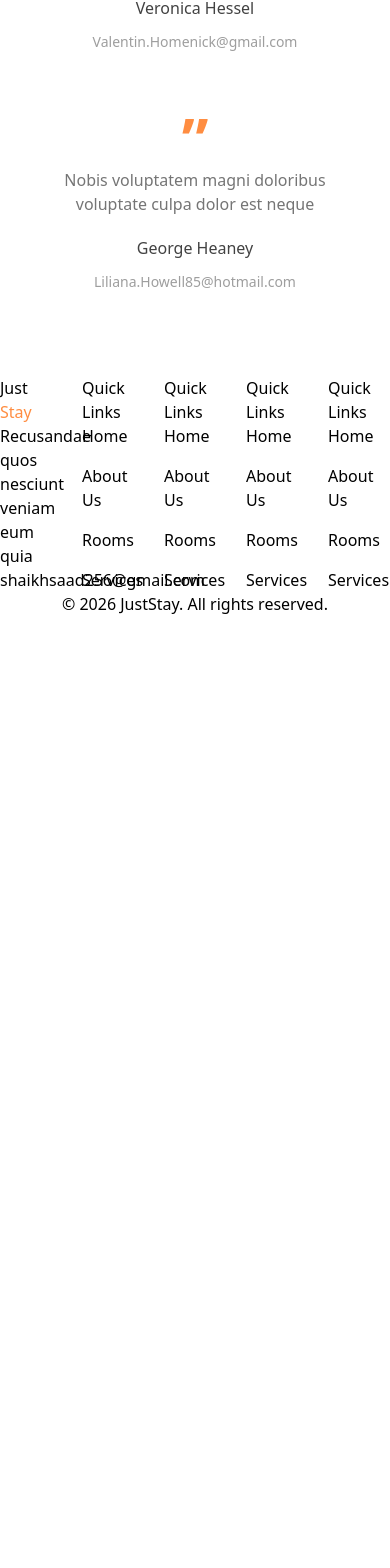
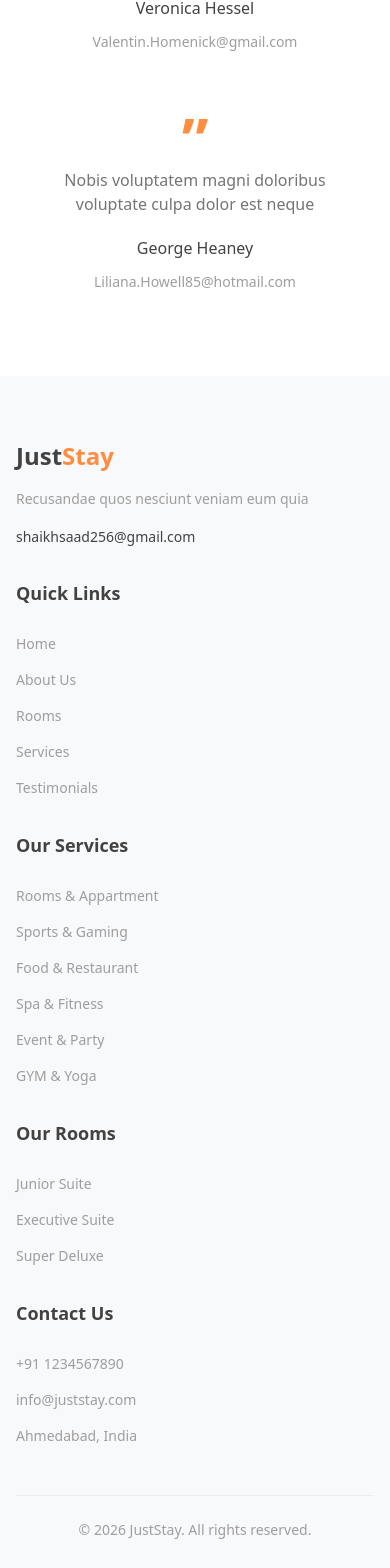
Before and after one commit to AnastasiiaBodnar/hotel-landing, a Vue app: page / in a window 390 px wide. Shown: the part 5492-7060 px from the top of the page. Before the commit the page ends 6108 px from the top, so only its background shows below. Built offline with nearby package versions, Linux system fonts and the light colour scheme.

Commit message:
style: add styling and responsive design to footer section

```diff
--- a/src/components/TheFooter.vue
+++ b/src/components/TheFooter.vue
@@ -1,53 +1,123 @@
 <script setup>
-    const links = [
-        { id: 1 , name: 'Home', href: '#' },
-        { id: 2 ,  name: 'About Us', href: '#about' },
-        { id: 3 ,  name: 'Rooms', href: '#rooms' },
-        { id: 4 ,  name: 'Services', href: '#services' }
+const quickLinks = [
+  { id: 1, name: 'Home', href: '#home' },
+  { id: 2, name: 'About Us', href: '#about' },
+  { id: 3, name: 'Rooms', href: '#rooms' },
+  { id: 4, name: 'Services', href: '#services' },
+  { id: 5, name: 'Testimonials', href: '#testimonial' }
 ]
 
+const services = [
+  { id: 1, name: 'Rooms & Appartment', href: '#services' },
+  { id: 2, name: 'Sports & Gaming', href: '#services' },
+  { id: 3, name: 'Food & Restaurant', href: '#services' },
+  { id: 4, name: 'Spa & Fitness', href: '#services' },
+  { id: 5, name: 'Event & Party', href: '#services' },
+  { id: 6, name: 'GYM & Yoga', href: '#services' }
+]
+
+const rooms = [
+  { id: 1, name: 'Junior Suite', href: '#rooms' },
+  { id: 2, name: 'Executive Suite', href: '#rooms' },
+  { id: 3, name: 'Super Deluxe', href: '#rooms' }
+]
+
+const contact = [
+  { id: 1, name: '+91 1234567890', href: 'tel:+911234567890' },
+  { id: 2, name: 'info@juststay.com', href: 'mailto:info@juststay.com' },
+  { id: 3, name: 'Ahmedabad, India', href: '#contact' },
+]
 </script>
 
 <template>
-    <footer>
-        <div class="grid grid-cols-5 gap-5">
+  <footer id="contact" class="bg-background pt-16 pb-8">
+    <div class="max-w-7xl mx-auto px-4 sm:px-6 md:px-10">
 
-            <div class="col-span-1">
-                <div>
-                    Just <span class="text-primary">Stay</span>
+      <div class="grid grid-cols-1 md:grid-cols-2 lg:grid-cols-5 gap-8 lg:gap-12 mb-12">
+
+        <div class="lg:col-span-1">
+          <h3 class="text-heading text-2xl font-bold mb-4">
+            Just<span class="text-primary">Stay</span>
+          </h3>
+          <p class="text-muted text-sm leading-relaxed mb-4">
+            Recusandae quos nesciunt veniam eum quia
+          </p>
+          <p class="text-text text-sm font-medium">
+            shaikhsaad256@gmail.com
+          </p>
         </div>
 
-                <p>
-                    Recusandae quos nesciunt veniam eum quia
-                </p>
-
-                <p>
-                    shaikhsaad256@gmail.com
-                </p>
-
-            </div>
-
-            <div
-                v-for="item in links"
-                :key="item.id"
+        <div class="lg:col-span-1">
+          <h3 class="text-heading text-lg font-bold mb-6">
+            Quick Links
+          </h3>
+          <ul class="space-y-3">
+            <li v-for="link in quickLinks" :key="link.id">
+              <a
+                :href="link.href"
+                class="text-muted text-sm hover:text-primary transition-colors duration-200"
               >
-            <h3>Quick Links</h3>
-            <ul class="space-y-4">
-                    <li v-for="link in links" :key="link.id">
-                        <a :href="link.href" >
                 {{ link.name }}
               </a>
             </li>
           </ul>
+        </div>
 
+        <div class="lg:col-span-1">
+          <h3 class="text-heading text-lg font-bold mb-6">
+            Our Services
+          </h3>
+          <ul class="space-y-3">
+            <li v-for="service in services" :key="service.id">
+              <a
+                :href="service.href"
+                class="text-muted text-sm hover:text-primary transition-colors duration-200"
+              >
+                {{ service.name }}
+              </a>
+            </li>
+          </ul>
+        </div>
+
+        <div class="lg:col-span-1">
+          <h3 class="text-heading text-lg font-bold mb-6">
+            Our Rooms
+          </h3>
+          <ul class="space-y-3">
+            <li v-for="room in rooms" :key="room.id">
+              <a
+                :href="room.href"
+                class="text-muted text-sm hover:text-primary transition-colors duration-200"
+              >
+                {{ room.name }}
+              </a>
+            </li>
+          </ul>
+        </div>
+
+        <div class="lg:col-span-1">
+          <h3 class="text-heading text-lg font-bold mb-6">
+            Contact Us
+          </h3>
+          <ul class="space-y-3">
+            <li v-for="item in contact" :key="item.id">
+              <a
+                :href="item.href"
+                class="text-muted text-sm hover:text-primary transition-colors duration-200"
+              >
+                {{ item.name }}
+              </a>
+            </li>
+          </ul>
         </div>
 
       </div>
 
-        <div class="text-center">
-             <p >
+      <div class="border-t border-border pt-6">
+        <p class="text-center text-muted text-sm">
           © 2026 JustStay. All rights reserved.
         </p>
       </div>
+    </div>
   </footer>
 </template>
```
Lines whose indentation alone changed are shown as unchanged.
